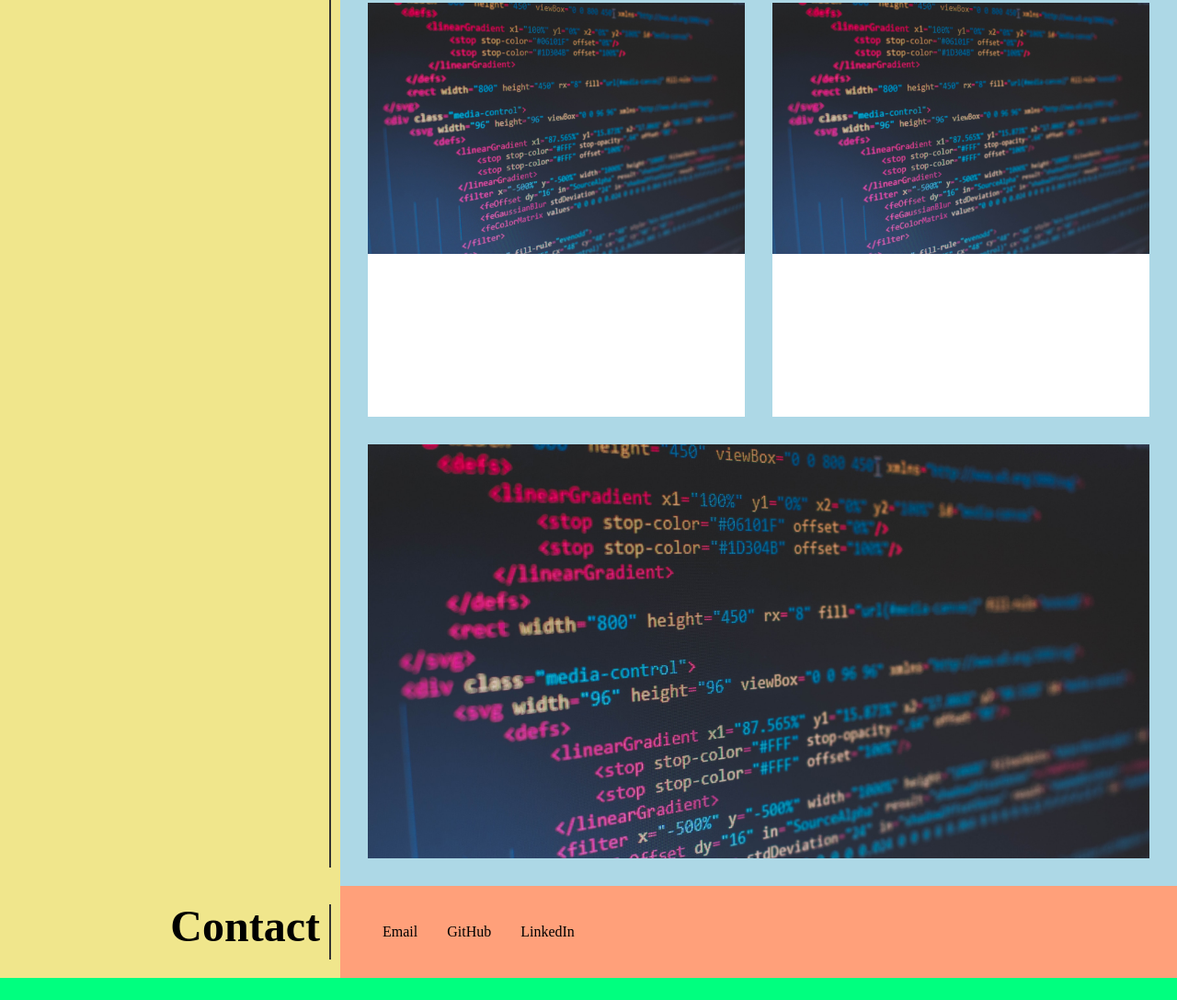
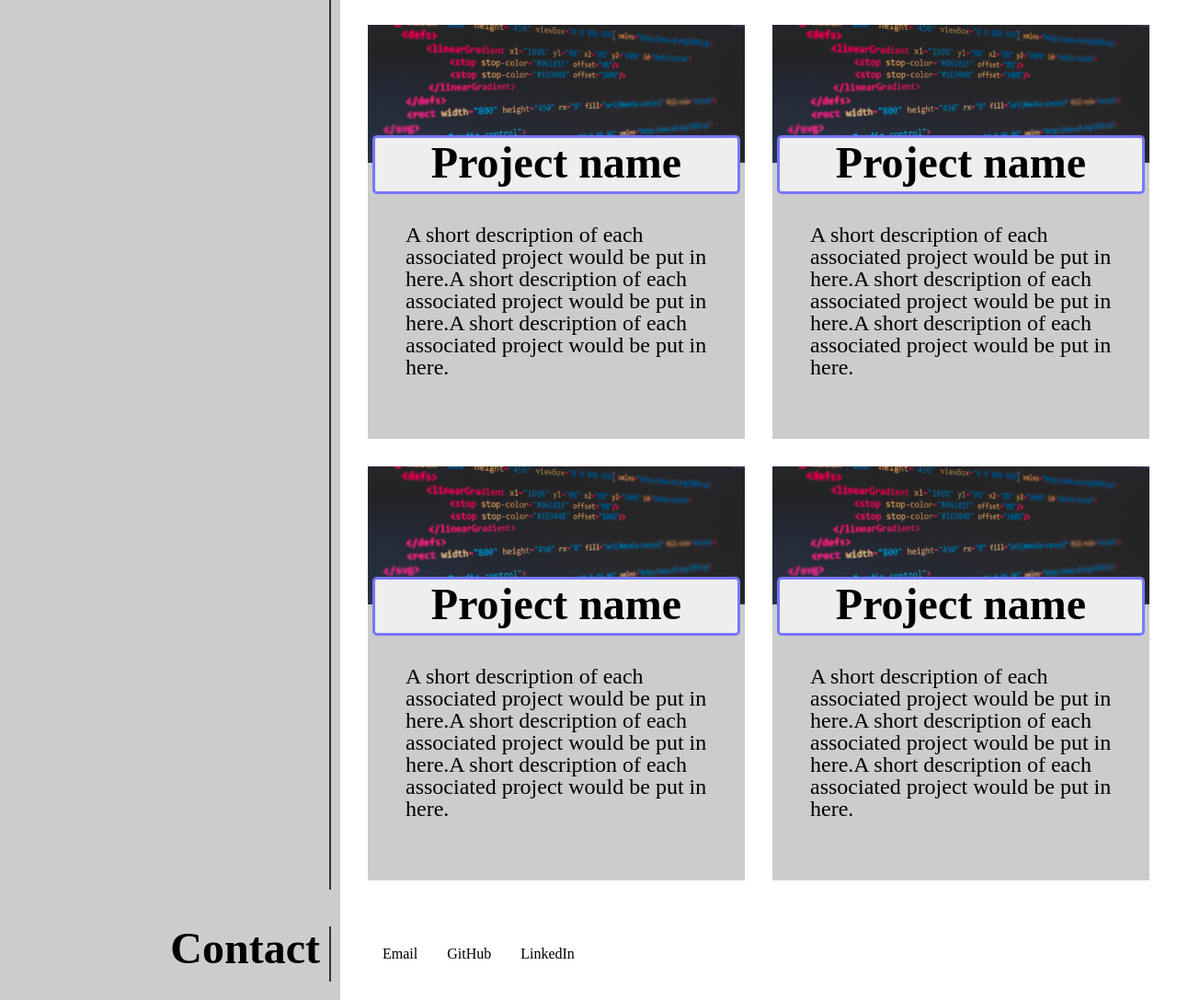
Before and after one commit to ZacharyEggert/Portfolio, a plain HTML site: page index.html in a window 1280 px wide. Shown: the part 1311-2398 px from the top of the page at 92% size. Before the commit the page ends 2374 px from the top, so only its background shows below. Drawn offline with Linux system fonts and the light colour scheme.

Commit message:
Flesh out styling

```diff
--- a/assets/css/reset.css
+++ b/assets/css/reset.css
@@ -7,6 +7,13 @@
     font-size: 100%;
     vertical-align: baseline;
 	box-sizing: border-box;
+}
+
+a {
+	text-decoration: inherit;
+	font-size: inherit;
+	font-weight: inherit;
+	color: inherit;
 }
 
 /* HTML5 display-role reset for older browsers */
--- a/assets/css/style.css
+++ b/assets/css/style.css
@@ -1,10 +1,13 @@
 
-
-
-
-
-
-/*TODO Fix Colors*/
+:root {
+    --colorBackground: #FFF;
+    --colorHeader: #AAA;
+    --colorSidebar: #CCC;
+    --colorText: #000;
+    --colorCardBackground: #CCC;
+    --colorCardTitleBackground: #EEE;
+    --colorCardTitleBorder: #77F;
+}
 
 
 /*TODO Fix font formatting */
@@ -13,7 +16,7 @@
 /* Plenty of placeholders left in doc to make editting easier. */
 
 body {
- background: springgreen;
+ background: var(--colorBackground);
 }
 
 /* Heading */
@@ -21,7 +24,7 @@ body {
 header {
     padding: 0 30px 0 30px;
     width: 100%;
-    background-color: #BBB;
+    background-color: var(--colorHeader);
 }
 /* push to far sides of header, force content to vertical center */
 .heading {
@@ -68,7 +71,7 @@ main section {
     display: flex;
     flex-direction: row;
     flex-wrap: nowrap;
-    background-color: khaki;
+    background-color: var(--colorSidebar);
 }
 /* label formatting */
 .label {
@@ -87,10 +90,12 @@ main section {
 
 /* padding to match label margins */
 .about-me {
-    background-color: lightgray;
-    padding: 20px;
+    background-color: var(--colorBackground);
+    padding: 2rem;
     font-size: 1.5rem;
 }
+
+
 
 
 
@@ -98,7 +103,7 @@ main section {
 /* Uses Flexbox to automatically size items */
 .cards {
     flex: 1 1 300px;
-    background-color: lightblue;
+    background-color: var(--colorBackground);
     display: flex;
     flex-direction: row;
     flex-wrap: wrap;
@@ -107,7 +112,7 @@ main section {
 
 .cards .card {
     height: 450px;
-    background-color: lightcoral;
+    background-color: var(--colorCardBackground);
     flex: 1 0 30%;
     min-width: 350px;
     margin: 15px;
@@ -121,12 +126,60 @@ main section {
     flex: 1 1 90%;
 }
 
+/* Card Content*/
+
+.cards .card .spacer {
+    height: 150px;
+    width: 100%;
+    background: none;
+    display: flex;
+    align-content: center;
+    text-align: center;
+    justify-content: center;
+}
+
+.spacer h3 {
+    position: relative;
+    bottom: -7.5rem;
+    border: var(--colorCardTitleBorder) 3px solid;
+    border-radius: 5px;
+    padding-top: .2rem;
+    background-color: var(--colorCardTitleBackground);
+    font-size: 3rem;
+    width: 400px;
+    height: 4rem;
+    display: flex;
+    align-content: center;
+    justify-content: center;
+    text-align: center;
+}
+
+.cards .card .card-body {
+    background-color: var(--colorCardBackground);
+    height: 300px;
+    width: 100%;
+    align-content: center;
+    text-align: center;
+    display: flex;
+    flex-direction: row;
+    flex-wrap: wrap;
+    justify-content: center;
+
+}
+
+.card-body p {
+    text-align: left;
+    flex: 0 0 80%;
+    font-size: 1.5rem;
+}
+
+
 
 /*TODO push all this into work label section*/
 .contact-container {
     flex: 1 1 300px;
     display: flex;
-    background-color: lightsalmon;
+    background-color: var(--colorBackground);
     align-items: center;
     padding: 30px;
 
--- a/index.html
+++ b/index.html
@@ -77,55 +77,85 @@
                 -->
                 <div class="card">
 
-                    <div class="spacer"></div>
-                    <div class="card-body">
-                        <p></p>
-                    </div>
+                    <a href="https://github.com/ZacharyEggert?tab=repositories"><div class="spacer">
+                        <h3>Project name</h3>
+                    </div></a>
+                    <a href="https://github.com/ZacharyEggert?tab=repositories"><div class="card-body">
+
+                        <p>A short description of each associated project would be put in here.A short description of each associated project would be put in here.A short description of each associated project would be put in here.A short description of each associated project would be put in here.A short description of each associated project would be put in here.</p>
+                    </div></a>
 
                 </div>
 
                 <div class="card">
 
-                    <div class="spacer"></div>
-                    <div class="card-body">
-                        <p></p>
-                    </div>
+                    <a href="https://github.com/ZacharyEggert?tab=repositories"><div class="spacer">
+                        <h3>Project name</h3>
+                    </div></a>
+                    <a href="https://github.com/ZacharyEggert?tab=repositories"><div class="card-body">
+
+                        <p>A short description of each associated project would be put in here.A short description of each associated project would be put in here.A short description of each associated project would be put in here.</p>
+                    </div></a>
 
                 </div>
 
                 <div class="card">
 
-                    <div class="spacer"></div>
-                    <div class="card-body">
-                        <p></p>
-                    </div>
+                    <a href="https://github.com/ZacharyEggert?tab=repositories"><div class="spacer">
+                        <h3>Project name</h3>
+                    </div></a>
+                    <a href="https://github.com/ZacharyEggert?tab=repositories"><div class="card-body">
+
+                        <p>A short description of each associated project would be put in here.A short description of each associated project would be put in here.A short description of each associated project would be put in here.</p>
+                    </div></a>
 
                 </div>
 
                 <div class="card">
 
-                    <div class="spacer"></div>
-                    <div class="card-body">
-                        <p></p>
-                    </div>
+                    <a href="https://github.com/ZacharyEggert?tab=repositories"><div class="spacer">
+                        <h3>Project name</h3>
+                    </div></a>
+                    <a href="https://github.com/ZacharyEggert?tab=repositories"><div class="card-body">
+
+                        <p>A short description of each associated project would be put in here.A short description of each associated project would be put in here.A short description of each associated project would be put in here.</p>
+                    </div></a>
 
                 </div>
 
                 <div class="card">
 
-                    <div class="spacer"></div>
-                    <div class="card-body">
-                        <p></p>
-                    </div>
+                    <a href="https://github.com/ZacharyEggert?tab=repositories"><div class="spacer">
+                        <h3>Project name</h3>
+                    </div></a>
+                    <a href="https://github.com/ZacharyEggert?tab=repositories"><div class="card-body">
+
+                        <p>A short description of each associated project would be put in here.A short description of each associated project would be put in here.A short description of each associated project would be put in here.</p>
+                    </div></a>
 
                 </div>
 
                 <div class="card">
 
-                    <div class="spacer"></div>
-                    <div class="card-body">
-                        <p></p>
-                    </div>
+                    <a href="https://github.com/ZacharyEggert?tab=repositories"><div class="spacer">
+                        <h3>Project name</h3>
+                    </div></a>
+                    <a href="https://github.com/ZacharyEggert?tab=repositories"><div class="card-body">
+
+                        <p>A short description of each associated project would be put in here.A short description of each associated project would be put in here.A short description of each associated project would be put in here.</p>
+                    </div></a>
+
+                </div>
+
+                <div class="card">
+
+                    <a href="https://github.com/ZacharyEggert?tab=repositories"><div class="spacer">
+                        <h3>Project name</h3>
+                    </div></a>
+                    <a href="https://github.com/ZacharyEggert?tab=repositories"><div class="card-body">
+
+                        <p>A short description of each associated project would be put in here.A short description of each associated project would be put in here.A short description of each associated project would be put in here.</p>
+                    </div></a>
 
                 </div>
 
```
